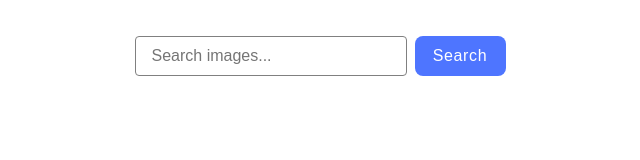
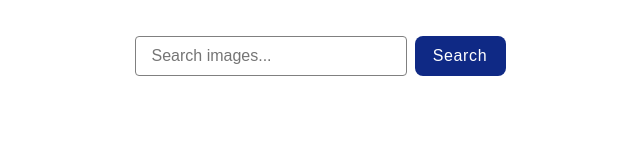
Before and after one commit to Nejdan4k/goit-js-hw-11, a plain HTML site: page index.html in a window 1280 px wide. Shown: the whole page, without its empty margins (320-960 px from the left). Drawn offline with Linux system fonts and the light colour scheme.

Commit message:
Deploying to gh-pages from @ Nejdan4k/goit-js-hw-11@57dfa6dabb07feba4ef2f139a29177dcba0456bd 🚀

```diff
--- a/index.html
+++ b/index.html
@@ -9,7 +9,7 @@
     <script type="module" crossorigin src="/goit-js-hw-11/index.js"></script>
     <link rel="modulepreload" crossorigin href="/goit-js-hw-11/assets/vendor-BK_rxH-O.js">
     <link rel="stylesheet" crossorigin href="/goit-js-hw-11/assets/vendor-DumFYO8Z.css">
-    <link rel="stylesheet" crossorigin href="/goit-js-hw-11/assets/index-CRFLaQvT.css">
+    <link rel="stylesheet" crossorigin href="/goit-js-hw-11/assets/index-RUcsmZzZ.css">
   </head>
   <body>
     <form class="form">
```
Also changed, not shown: assets/index-CRFLaQvT.css (deleted, +0 -1 lines), assets/index-RUcsmZzZ.css (added, +1 -0 lines).
